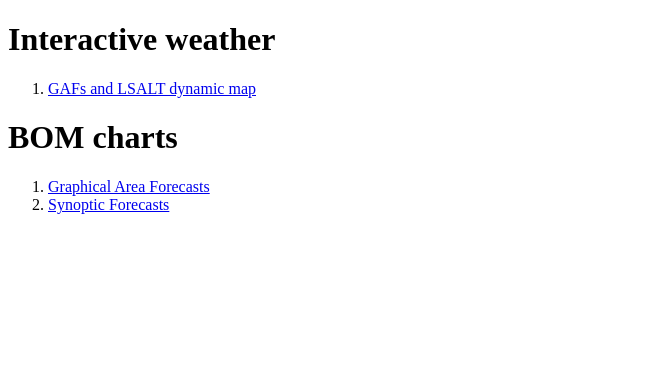
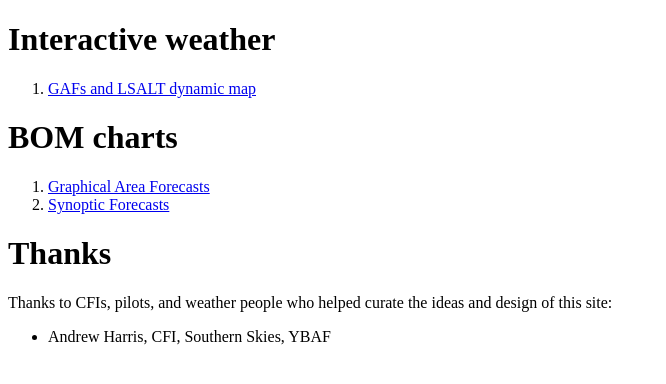
Before and after one commit to drnic/bom-charts, a plain HTML site: page public/index.html in a window 1280 px wide. Shown: the whole page, without its empty margins (0-666 px from the left). Drawn offline with Linux system fonts and the light colour scheme.

Commit message:
add thanks to Andrew Harris

```diff
--- a/public/index.html
+++ b/public/index.html
@@ -17,5 +17,12 @@
     <li><a href="gaf/">Graphical Area Forecasts</a></li>
     <li><a href="synoptic/">Synoptic Forecasts</a></li>
   </ol>
+
+  <h1>Thanks</h1>
+  <p>Thanks to CFIs, pilots, and weather people who helped curate the ideas and design of this site:
+    <ul>
+      <li>Andrew Harris, CFI, Southern Skies, YBAF</li>
+    </ul>
+  </p>
 </body>
 </html>
```
